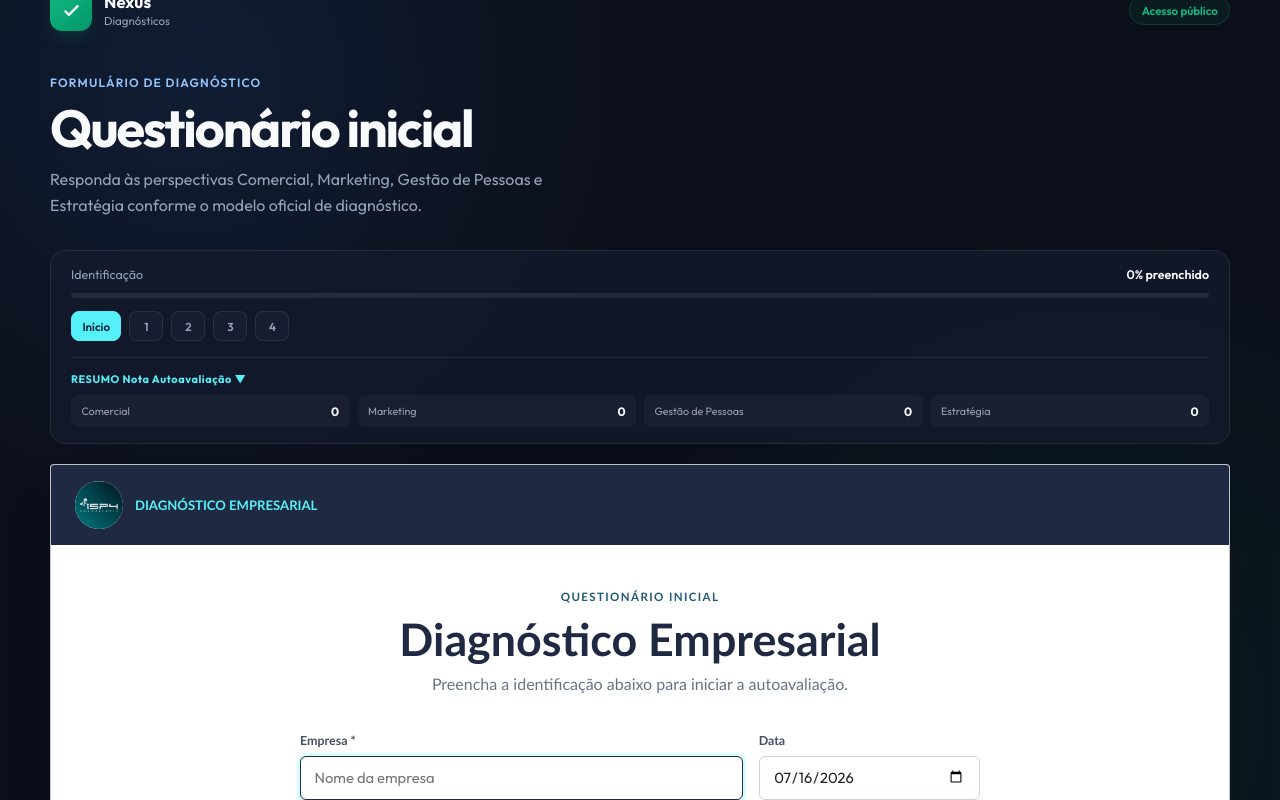
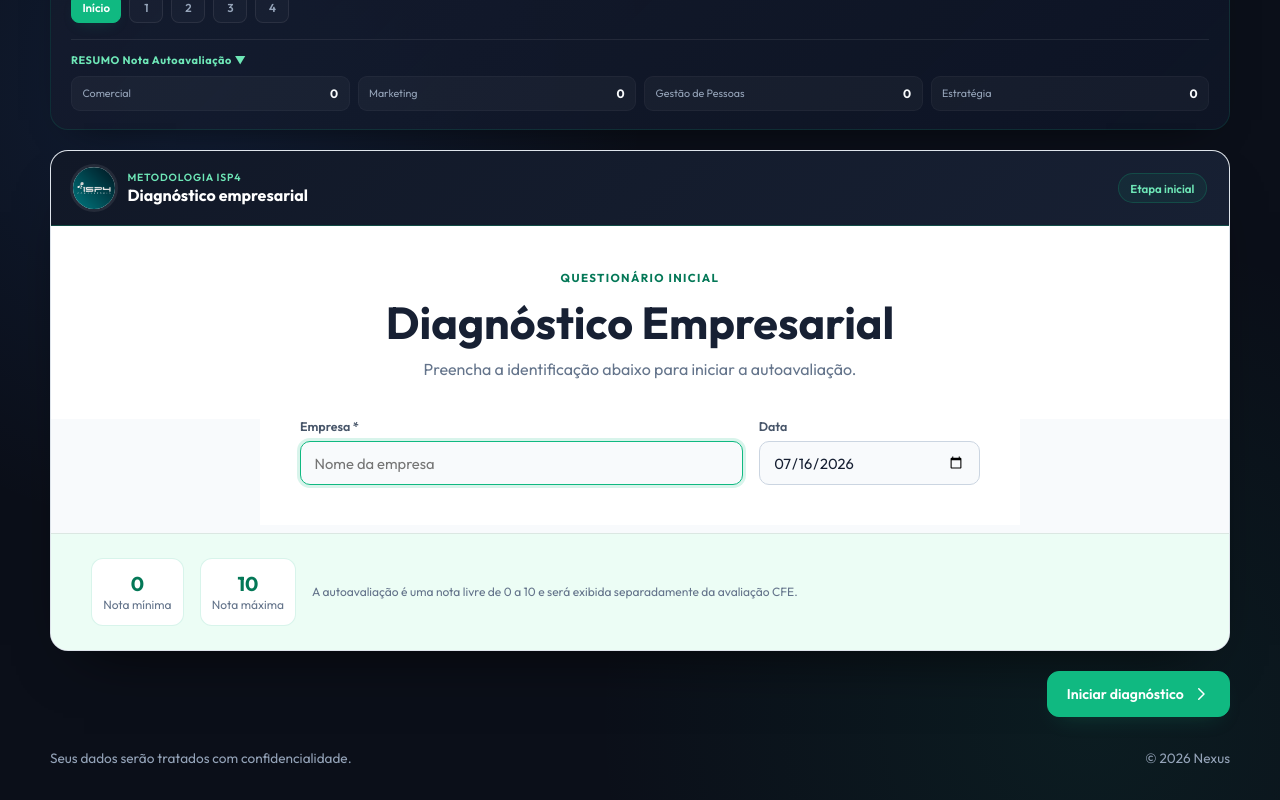
Before and after one commit to ISP4-Consultoria1/nexus, a Next.js app: page /form in a window 1280 px wide. Built offline with nearby package versions, Linux system fonts and the light colour scheme.

Commit message:
feat(form): alinhar diagnóstico ao design system

```diff
--- a/app/form/DiagnosticForm.js
+++ b/app/form/DiagnosticForm.js
@@ -152,7 +152,14 @@ export default function DiagnosticForm() {
       {step === 0 ? (
         <section className="diagnostic-sheet diagnostic-identification-sheet">
           <div className="diagnostic-sheet-titlebar">
-            <span className="diagnostic-sheet-brand"><img src="/isp4-logo.svg" alt="ISP4 Consultoria" />DIAGNÓSTICO EMPRESARIAL</span>
+            <span className="diagnostic-sheet-brand">
+              <img src="/isp4-logo.svg" alt="ISP4 Consultoria" />
+              <span className="diagnostic-sheet-brand-copy">
+                <small>Metodologia ISP4</small>
+                <strong>Diagnóstico empresarial</strong>
+              </span>
+            </span>
+            <span className="diagnostic-sheet-meta">Etapa inicial</span>
           </div>
           <div className="diagnostic-sheet-heading">
             <span className="diagnostic-sheet-kicker">Questionário inicial</span>
@@ -178,8 +185,14 @@ export default function DiagnosticForm() {
       ) : (
         <section className="diagnostic-sheet">
           <div className="diagnostic-sheet-titlebar">
-            <span className="diagnostic-sheet-brand"><img src="/isp4-logo.svg" alt="ISP4 Consultoria" />{activeSection.name}</span>
-            <span>Nota Autoavaliação ▼</span>
+            <span className="diagnostic-sheet-brand">
+              <img src="/isp4-logo.svg" alt="ISP4 Consultoria" />
+              <span className="diagnostic-sheet-brand-copy">
+                <small>Metodologia ISP4</small>
+                <strong>{activeSection.name}</strong>
+              </span>
+            </span>
+            <span className="diagnostic-sheet-meta">Autoavaliação · 0 a 10</span>
           </div>
 
           <div className="diagnostic-responsibles-grid">
--- a/app/globals.css
+++ b/app/globals.css
@@ -1374,10 +1374,11 @@ body {
 }
 
 .diagnostic-form-progress {
-  padding: 1rem 1.25rem;
-  border: 1px solid var(--panel-border);
-  border-radius: 16px;
-  background: rgba(20, 27, 45, 0.72);
+  padding: 1.15rem 1.25rem;
+  border: 1px solid rgba(16, 185, 129, 0.14);
+  border-radius: 18px;
+  background: linear-gradient(135deg, rgba(20, 27, 45, 0.88), rgba(15, 23, 42, 0.72));
+  box-shadow: 0 18px 40px -28px rgba(0, 0, 0, 0.8);
 }
 
 .diagnostic-progress-copy {
@@ -1406,8 +1407,8 @@ body {
   display: block;
   height: 100%;
   border-radius: inherit;
-  background: #56f0f8;
-  box-shadow: 0 0 12px rgba(86, 240, 248, 0.35);
+  background: linear-gradient(90deg, #059669, var(--color-green));
+  box-shadow: 0 0 12px var(--color-green-glow);
   transition: width 0.25s ease;
 }
 
@@ -1427,12 +1428,19 @@ body {
   background: rgba(255, 255, 255, 0.025);
   font: 600 0.72rem var(--font-family);
   cursor: pointer;
+  transition: border-color 0.2s ease, background 0.2s ease, color 0.2s ease, transform 0.2s ease;
 }
 
 .diagnostic-step-tabs button.active {
-  border-color: #56f0f8;
-  color: #0c2434;
-  background: #56f0f8;
+  border-color: var(--color-green);
+  color: white;
+  background: var(--color-green);
+  box-shadow: 0 6px 16px -8px var(--color-green-glow);
+}
+
+.diagnostic-step-tabs button:hover {
+  border-color: rgba(16, 185, 129, 0.5);
+  color: var(--text-primary);
 }
 
 .diagnostic-self-summary {
@@ -1444,7 +1452,7 @@ body {
 .diagnostic-self-summary > strong {
   display: block;
   margin-bottom: 0.55rem;
-  color: #56f0f8;
+  color: #6ee7b7;
   font-size: 0.68rem;
   letter-spacing: 0.05em;
 }
@@ -1462,7 +1470,8 @@ body {
   align-items: center;
   justify-content: space-between;
   gap: 0.5rem;
-  border-radius: 7px;
+  border: 1px solid rgba(255, 255, 255, 0.035);
+  border-radius: 9px;
   background: rgba(255, 255, 255, 0.035);
 }
 
@@ -1481,30 +1490,35 @@ body {
 
 .diagnostic-sheet {
   overflow: hidden;
-  border: 1px solid rgba(31, 41, 66, 0.28);
-  border-radius: 4px;
-  color: #242124;
-  background: #fff;
-  box-shadow: 0 22px 45px -24px rgba(0, 0, 0, 0.6);
-  font-family: Calibri, Arial, sans-serif;
+  border: 1px solid rgba(148, 163, 184, 0.26);
+  border-radius: 18px;
+  color: #1e293b;
+  background: #f8fafc;
+  box-shadow: 0 28px 60px -34px rgba(0, 0, 0, 0.85);
+  font-family: var(--font-family);
 }
 
 .diagnostic-sheet-titlebar {
-  min-height: 64px;
-  padding: 1rem 1.5rem;
+  min-height: 72px;
+  padding: 1rem 1.4rem;
   display: flex;
   align-items: center;
   justify-content: space-between;
   gap: 1rem;
   color: white;
-  background: #1f2942;
-  font-size: 1.05rem;
-  font-weight: 700;
-}
-
-.diagnostic-sheet-titlebar span:last-child {
-  color: #56f0f8;
-  font-size: 0.82rem;
+  border-bottom: 1px solid rgba(16, 185, 129, 0.3);
+  background: linear-gradient(135deg, #111827, #172033);
+}
+
+.diagnostic-sheet-meta {
+  padding: 0.4rem 0.7rem;
+  border: 1px solid rgba(16, 185, 129, 0.22);
+  border-radius: 999px;
+  color: #6ee7b7;
+  background: rgba(16, 185, 129, 0.08);
+  font-size: 0.72rem;
+  font-weight: 600;
+  white-space: nowrap;
 }
 
 .diagnostic-sheet-brand {
@@ -1514,20 +1528,42 @@ body {
 }
 
 .diagnostic-sheet-brand img {
-  width: 48px;
-  height: 48px;
+  width: 42px;
+  height: 42px;
   object-fit: contain;
   border-radius: 50%;
   background: white;
+  box-shadow: 0 0 0 3px rgba(255, 255, 255, 0.08);
+}
+
+.diagnostic-sheet-brand-copy {
+  display: flex;
+  flex-direction: column;
+  gap: 0.12rem;
+}
+
+.diagnostic-sheet-brand-copy small {
+  color: #6ee7b7;
+  font-size: 0.65rem;
+  font-weight: 600;
+  letter-spacing: 0.08em;
+  text-transform: uppercase;
+}
+
+.diagnostic-sheet-brand-copy strong {
+  color: white;
+  font-size: 1rem;
+  line-height: 1.2;
 }
 
 .diagnostic-sheet-heading {
   padding: 2.5rem;
+  background: white;
   text-align: center;
 }
 
 .diagnostic-sheet-kicker {
-  color: #1f5a75;
+  color: #047857;
   font-size: 0.72rem;
   font-weight: 700;
   letter-spacing: 0.12em;
@@ -1536,12 +1572,12 @@ body {
 
 .diagnostic-sheet-heading h1 {
   margin: 0.5rem 0;
-  color: #1f2942;
+  color: #172033;
   font-size: clamp(1.8rem, 5vw, 2.8rem);
 }
 
 .diagnostic-sheet-heading p {
-  color: #687386;
+  color: #64748b;
 }
 
 .diagnostic-identification-grid {
@@ -1551,6 +1587,7 @@ body {
   display: grid;
   grid-template-columns: 2fr 1fr;
   gap: 1rem;
+  background: white;
 }
 
 .diagnostic-identification-grid label,
@@ -1558,7 +1595,7 @@ body {
   display: flex;
   flex-direction: column;
   gap: 0.45rem;
-  color: #465064;
+  color: #475569;
   font-size: 0.78rem;
   font-weight: 600;
 }
@@ -1568,11 +1605,11 @@ body {
   width: 100%;
   height: 44px;
   padding: 0 0.85rem;
-  border: 1px solid #cad2df;
-  border-radius: 6px;
+  border: 1px solid #cbd5e1;
+  border-radius: 10px;
   outline: none;
-  color: #242124;
-  background: white;
+  color: #172033;
+  background: #f8fafc;
   font: 400 0.92rem var(--font-family);
   user-select: text;
 }
@@ -1581,8 +1618,8 @@ body {
 .diagnostic-responsibles-grid input:focus,
 .diagnostic-question-row select:focus,
 .diagnostic-score-field input:focus {
-  border-color: #1f2942;
-  box-shadow: 0 0 0 3px rgba(86, 240, 248, 0.24);
+  border-color: var(--color-green);
+  box-shadow: 0 0 0 3px rgba(16, 185, 129, 0.16);
 }
 
 .diagnostic-scale-legend {
@@ -1592,8 +1629,8 @@ body {
   grid-template-columns: auto auto 1fr;
   align-items: center;
   gap: 1rem;
-  border-top: 1px solid #dce1e8;
-  background: #e5f8ff;
+  border-top: 1px solid #dbe7e2;
+  background: #ecfdf5;
 }
 
 .diagnostic-scale-legend div {
@@ -1602,19 +1639,19 @@ body {
   flex-direction: column;
   align-items: center;
   padding: 0.7rem;
-  border: 1px solid rgba(31, 41, 66, 0.18);
-  border-radius: 6px;
+  border: 1px solid rgba(16, 185, 129, 0.16);
+  border-radius: 12px;
   background: white;
 }
 
 .diagnostic-scale-legend strong {
-  color: #1f2942;
+  color: #047857;
   font-size: 1.25rem;
 }
 
 .diagnostic-scale-legend span,
 .diagnostic-scale-legend p {
-  color: #687386;
+  color: #64748b;
   font-size: 0.75rem;
   line-height: 1.5;
 }
@@ -1624,8 +1661,8 @@ body {
   display: grid;
   grid-template-columns: repeat(2, minmax(0, 1fr));
   gap: 1rem;
-  background: #e5f8ff;
-  border-bottom: 1px solid #cbd5df;
+  background: #ecfdf5;
+  border-bottom: 1px solid #dbe7e2;
 }
 
 .diagnostic-question-head,
@@ -1636,7 +1673,7 @@ body {
 
 .diagnostic-question-head {
   color: white;
-  background: #1f2942;
+  background: #172033;
   font-size: 0.75rem;
   font-weight: 700;
   text-align: center;
@@ -1648,13 +1685,17 @@ body {
   display: flex;
   align-items: center;
   justify-content: center;
-  border-right: 1px solid rgba(255, 255, 255, 0.16);
+  border-right: 1px solid rgba(255, 255, 255, 0.1);
 }
 
 .diagnostic-question-row {
   min-height: 110px;
-  border-bottom: 1px solid #d8dde5;
+  border-bottom: 1px solid #e2e8f0;
   background: #fff;
+}
+
+.diagnostic-question-row:nth-child(odd) {
+  background: #fbfdfc;
 }
 
 .diagnostic-question-row:last-child {
@@ -1663,7 +1704,7 @@ body {
 
 .diagnostic-question-row > * {
   padding: 1rem;
-  border-right: 1px solid #d8dde5;
+  border-right: 1px solid #e2e8f0;
 }
 
 .diagnostic-question-row > *:last-child {
@@ -1678,19 +1719,19 @@ body {
 }
 
 .diagnostic-question-item span {
-  color: #758092;
+  color: #059669;
   font-size: 0.72rem;
 }
 
 .diagnostic-question-item strong {
-  color: #1f2942;
+  color: #172033;
   font-size: 0.88rem;
 }
 
 .diagnostic-question-row > p {
   display: flex;
   align-items: center;
-  color: #374151;
+  color: #475569;
   font-size: 0.84rem;
   line-height: 1.5;
 }
@@ -1709,10 +1750,10 @@ body {
 .diagnostic-score-field input {
   width: 100%;
   height: 42px;
-  border: 1px solid #bdc6d3;
-  border-radius: 5px;
+  border: 1px solid #cbd5e1;
+  border-radius: 10px;
   outline: none;
-  color: #1f2942;
+  color: #172033;
   background: #f8fafc;
   font: 600 0.85rem var(--font-family);
   text-align: center;
@@ -1729,7 +1770,7 @@ body {
 }
 
 .diagnostic-score-field small {
-  color: #758092;
+  color: #64748b;
   font-size: 0.72rem;
   white-space: nowrap;
 }
@@ -1749,15 +1790,22 @@ body {
   align-items: center;
   justify-content: center;
   gap: 0.5rem;
-  border-radius: 10px;
+  border-radius: 12px;
   font: 600 0.88rem var(--font-family);
   cursor: pointer;
+  transition: transform 0.2s ease, box-shadow 0.2s ease, background 0.2s ease;
 }
 
 .diagnostic-primary-button {
-  border: 1px solid #56f0f8;
-  color: #102130;
-  background: #56f0f8;
+  border: 1px solid var(--color-green);
+  color: white;
+  background: var(--color-green);
+  box-shadow: 0 10px 22px -12px var(--color-green-glow);
+}
+
+.diagnostic-primary-button:hover:not(:disabled) {
+  background: #059669;
+  transform: translateY(-1px);
 }
 
 .diagnostic-primary-button svg {
@@ -1774,6 +1822,10 @@ body {
   border: 1px solid var(--panel-border);
   color: var(--text-primary);
   background: rgba(255, 255, 255, 0.04);
+}
+
+.diagnostic-secondary-button:hover {
+  background: rgba(255, 255, 255, 0.08);
 }
 
 .diagnostic-form-error {
@@ -1792,8 +1844,8 @@ body {
   flex-direction: column;
   align-items: center;
   justify-content: center;
-  border: 1px solid #d7dde6;
-  border-radius: 4px;
+  border: 1px solid rgba(16, 185, 129, 0.18);
+  border-radius: 18px;
   color: #242124;
   background: white;
   text-align: center;
@@ -1807,8 +1859,9 @@ body {
   align-items: center;
   justify-content: center;
   border-radius: 50%;
-  color: #1f2942;
-  background: #56f0f8;
+  color: white;
+  background: var(--color-green);
+  box-shadow: 0 12px 26px -12px var(--color-green-glow);
 }
 
 .diagnostic-success-icon svg {
@@ -1818,7 +1871,7 @@ body {
 
 .diagnostic-form-success h1 {
   margin: 0.5rem 0;
-  color: #1f2942;
+  color: #172033;
   font-size: 1.8rem;
 }
 
@@ -1866,7 +1919,7 @@ body {
 
   .diagnostic-mobile-field-label > span {
     display: block;
-    color: #687386;
+    color: #64748b;
     font-size: 0.7rem;
     font-weight: 600;
   }
@@ -1881,6 +1934,11 @@ body {
 }
 
 @media (max-width: 560px) {
+  .diagnostic-sheet-titlebar {
+    align-items: flex-start;
+    flex-direction: column;
+  }
+
   .diagnostic-sheet-titlebar,
   .diagnostic-responsibles-grid,
   .diagnostic-identification-grid,
```
